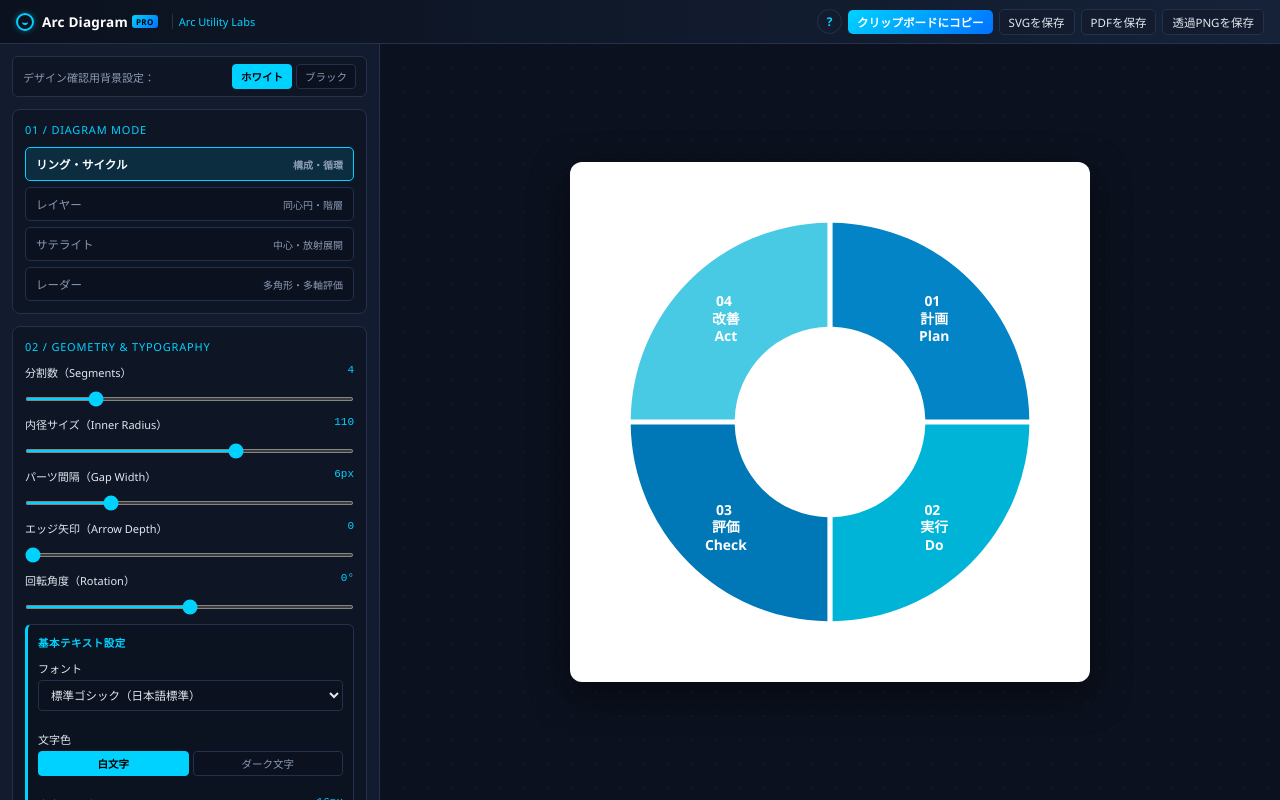
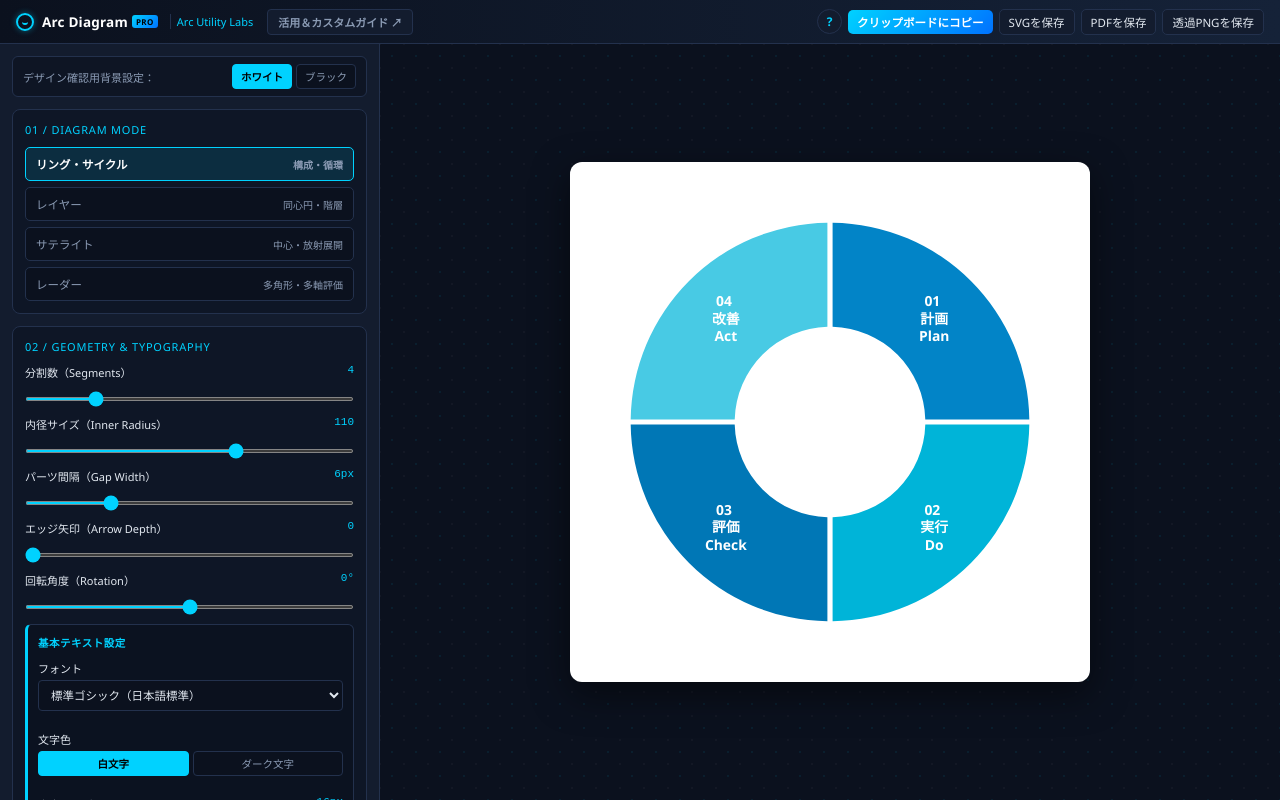
Before and after one commit to arcutilitylabs/app, a plain HTML site: page diagram-pro-nr98rn/index.html in a window 1280 px wide. Drawn offline with Linux system fonts and the light colour scheme.

Commit message:
Update styles and help text in index.html
Adjusted styles for the portal link button and updated help text for clarity.

```diff
--- a/diagram-pro-nr98rn/index.html
+++ b/diagram-pro-nr98rn/index.html
@@ -111,10 +111,33 @@
     display: none;
     font-size: 11px;
     color: var(--accent-cyan);
-    margin-left: 6px;
+    margin-left: 4px;
     padding-left: 6px;
     border-left: 1px solid var(--border-color);
     white-space: nowrap;
+  }
+
+  /* ポータルリンクボタン（ヘッダー左上・控えめなトーン） */
+  .btn-portal-link {
+    background: var(--panel-bg);
+    border: 1px solid var(--border-color);
+    color: var(--text-muted);
+    padding: 3px 7px;
+    border-radius: 4px;
+    font-size: 10px;
+    font-weight: 600;
+    text-decoration: none;
+    display: flex;
+    align-items: center;
+    gap: 4px;
+    margin-left: 2px;
+    transition: all 0.2s;
+    white-space: nowrap;
+  }
+
+  .btn-portal-link:hover {
+    border-color: var(--accent-cyan);
+    color: #fff;
   }
 
   .export-group {
@@ -157,10 +180,10 @@
     position: absolute;
     top: calc(100% + 8px);
     right: 0;
-    width: min(310px, 92vw);
+    width: min(320px, 92vw);
     background: #0f172a;
     border: 1px solid var(--border-color);
-    box-shadow: 0 12px 32px rgba(0, 0, 0, 0.7);
+    box-shadow: 0 12px 32px rgba(0, 0, 0, 0.75);
     border-radius: 8px;
     padding: 12px;
     z-index: 1000;
@@ -764,6 +787,12 @@
       display: inline;
     }
 
+    .btn-portal-link {
+      margin-left: 6px;
+      padding: 4px 10px;
+      font-size: 11px;
+    }
+
     .btn-text-full {
       display: inline;
     }
@@ -790,7 +819,7 @@
     }
 
     .help-popover {
-      width: 310px;
+      width: 325px;
     }
 
     .workspace {
@@ -835,6 +864,10 @@
       <span class="pro-badge">PRO</span>
     </div>
     <span class="brand-sub">Arc Utility Labs</span>
+    <a href="guide.html" target="_blank" rel="noopener" class="btn-portal-link" title="PRO版 活用＆カスタマイズガイドを開く">
+      <span class="btn-text-full">活用＆カスタムガイド ↗</span>
+      <span class="btn-text-short">ガイド ↗</span>
+    </a>
   </div>
 
   <div class="export-group">
@@ -845,14 +878,14 @@
         <div class="help-item">
           <div class="help-item-name">クリップボードにコピー</div>
           <div class="help-item-desc">
-            ・<span>Canva</span>：貼り付け後に色調調整が可能。手早くスライドへ組み込む際に最適。<br>
+            ・<span>Canva</span>：貼り付け後、上部の「メニュー」から色調調整が可能。手早くスライドへ組み込む際に最適。<br>
             ・<span>PowerPoint</span>：透過画像として高速に貼り付け。
           </div>
         </div>
         <div class="help-item">
           <div class="help-item-name">SVGを保存</div>
           <div class="help-item-desc">
-            ・<span>PowerPoint</span>：挿入後に「グループ解除」を実行することで各図形や文字に完全分解して自由編集が可能。<br>
+            ・<span>PowerPoint</span>：挿入後に「グループ解除（図形に変換）」を実行することで各図形や文字に完全分解して自由編集が可能。<br>
             ・<span>Canva</span>：高解像度ベクター素材としてアップロード可能。
           </div>
         </div>
```
